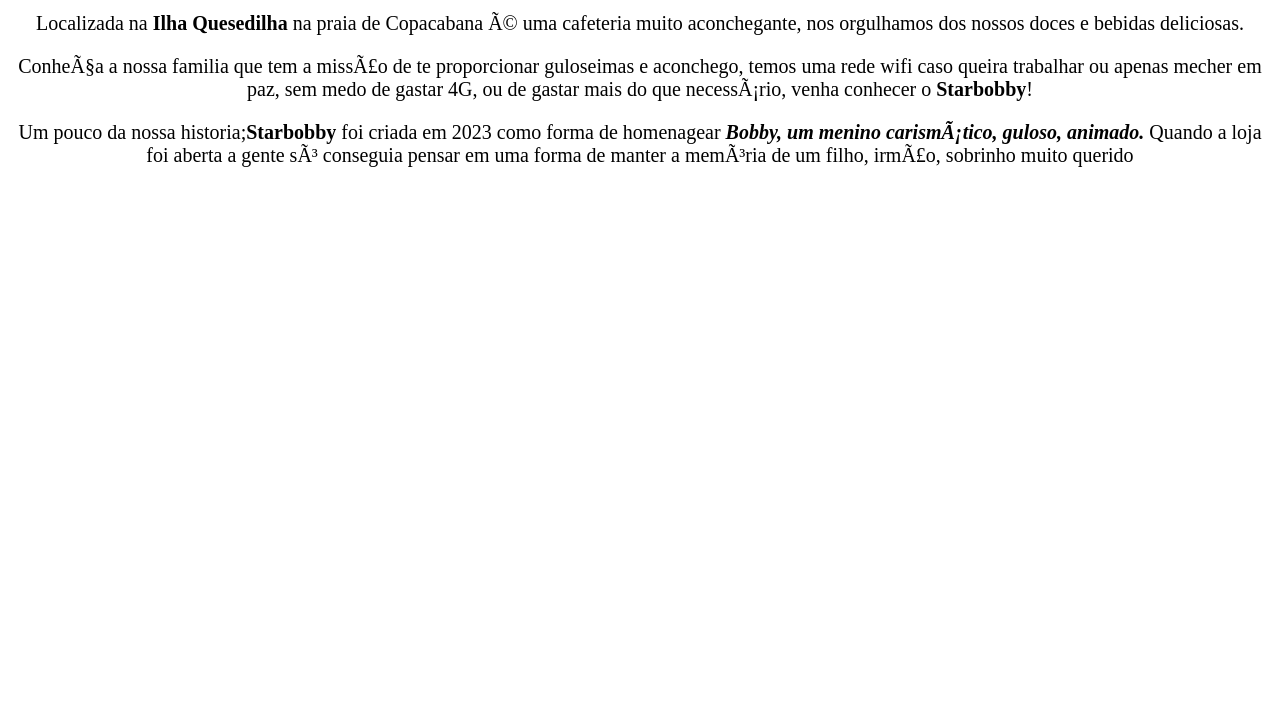
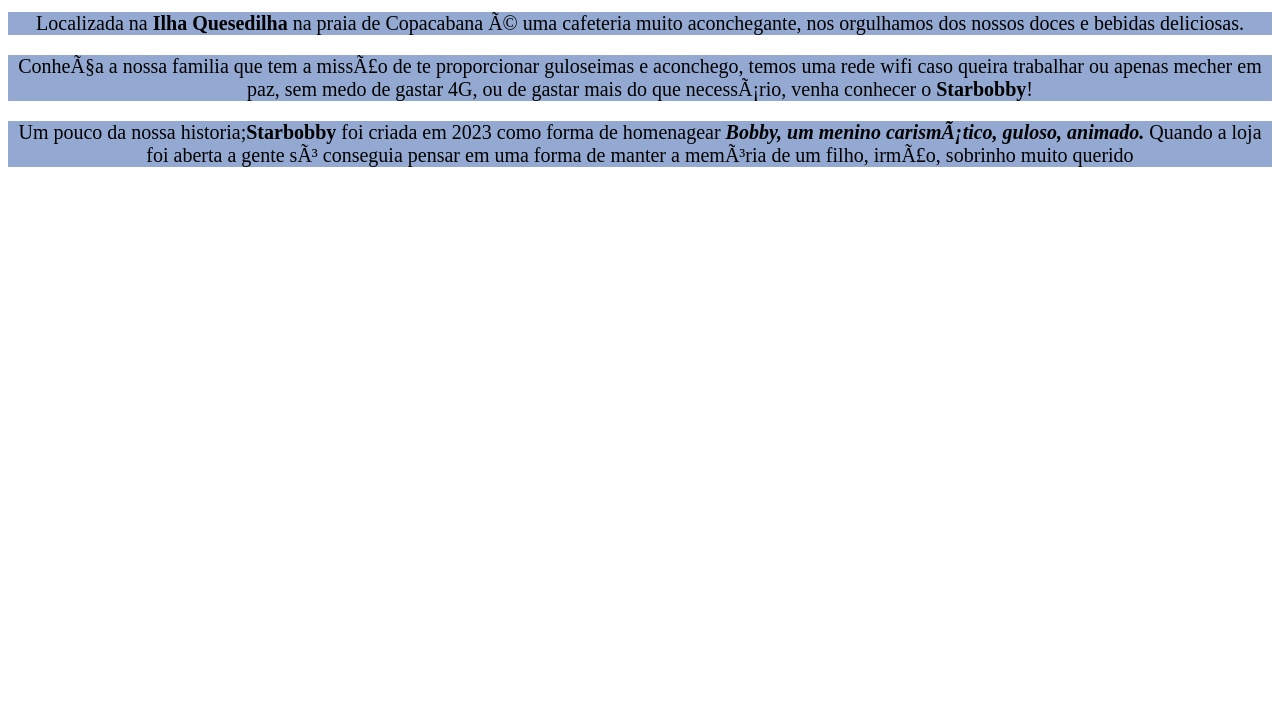
Before and after one commit to dan2469/VScode_HTML, a plain HTML site: page index.HTML in a window 1280 px wide. Shown: the part 89-800 px from the top of the page. Drawn offline with Linux system fonts and the light colour scheme.

Commit message:
31/10/2023

```diff
--- a/style.CSS
+++ b/style.CSS
@@ -1,3 +1,4 @@
 p {
     text-align: center;
+    background-color: #93A9D1;
 }
```
